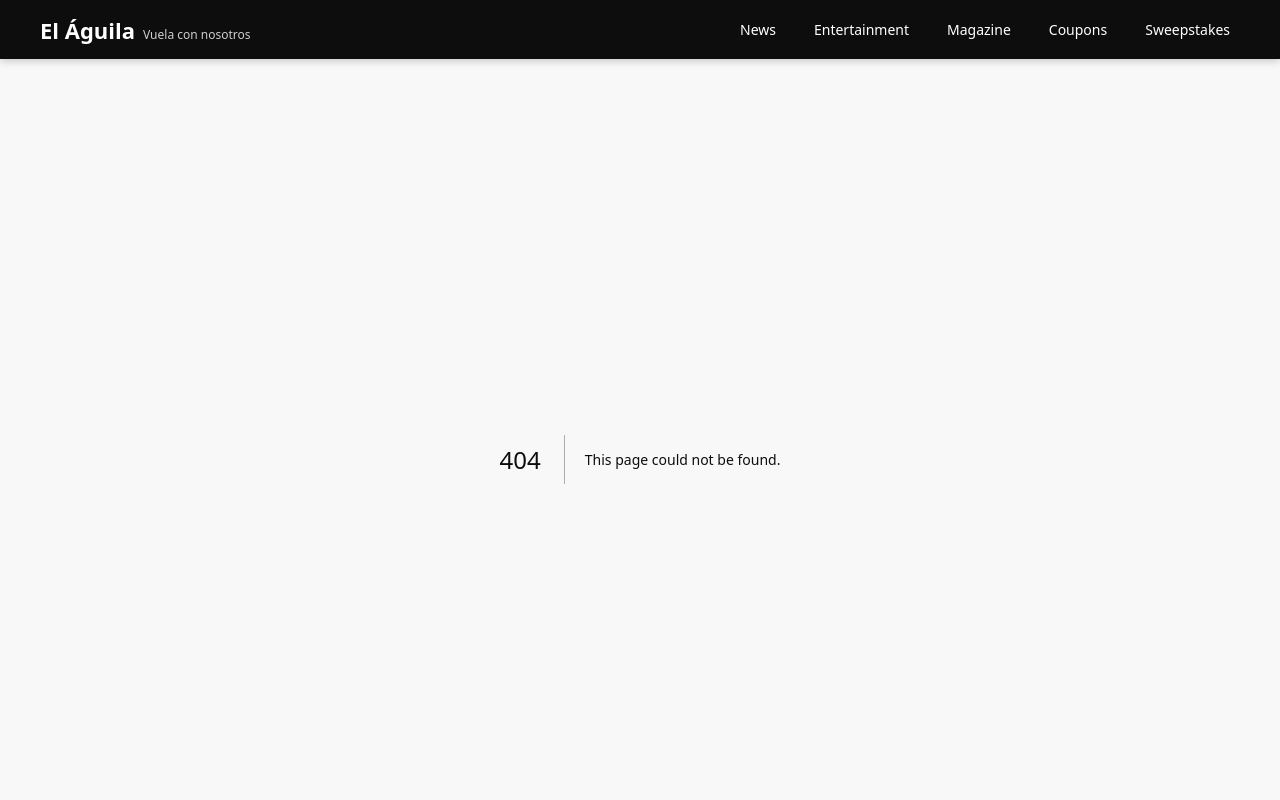
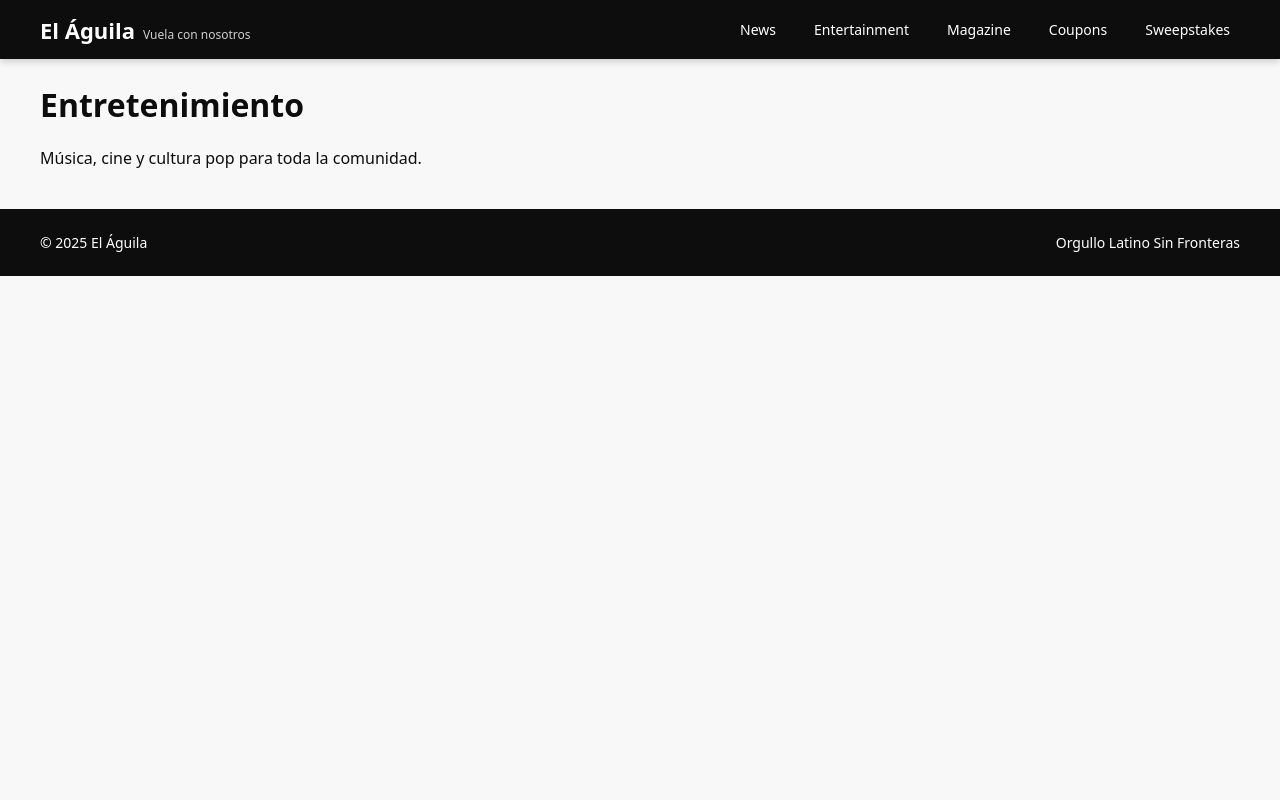
Before and after one commit to jesusecaceres/elaguilaenvuelo, a Next.js app: page /app/entertainment in a window 1280 px wide. Before the commit this address had no page. Shown: the top 800 px of the page. Built offline with nearby package versions, Linux system fonts and the light colour scheme.

Commit message:
Create page.tsx entertainment

```diff
--- /dev/null
+++ b/app/app/entertainment/page.tsx
@@ -0,0 +1,8 @@
+export default function Entertainment() {
+  return (
+    <main style={{ maxWidth: 1200, margin: "24px auto", padding: "0 20px" }}>
+      <h1>Entretenimiento</h1>
+      <p>Música, cine y cultura pop para toda la comunidad.</p>
+    </main>
+  );
+}
```
